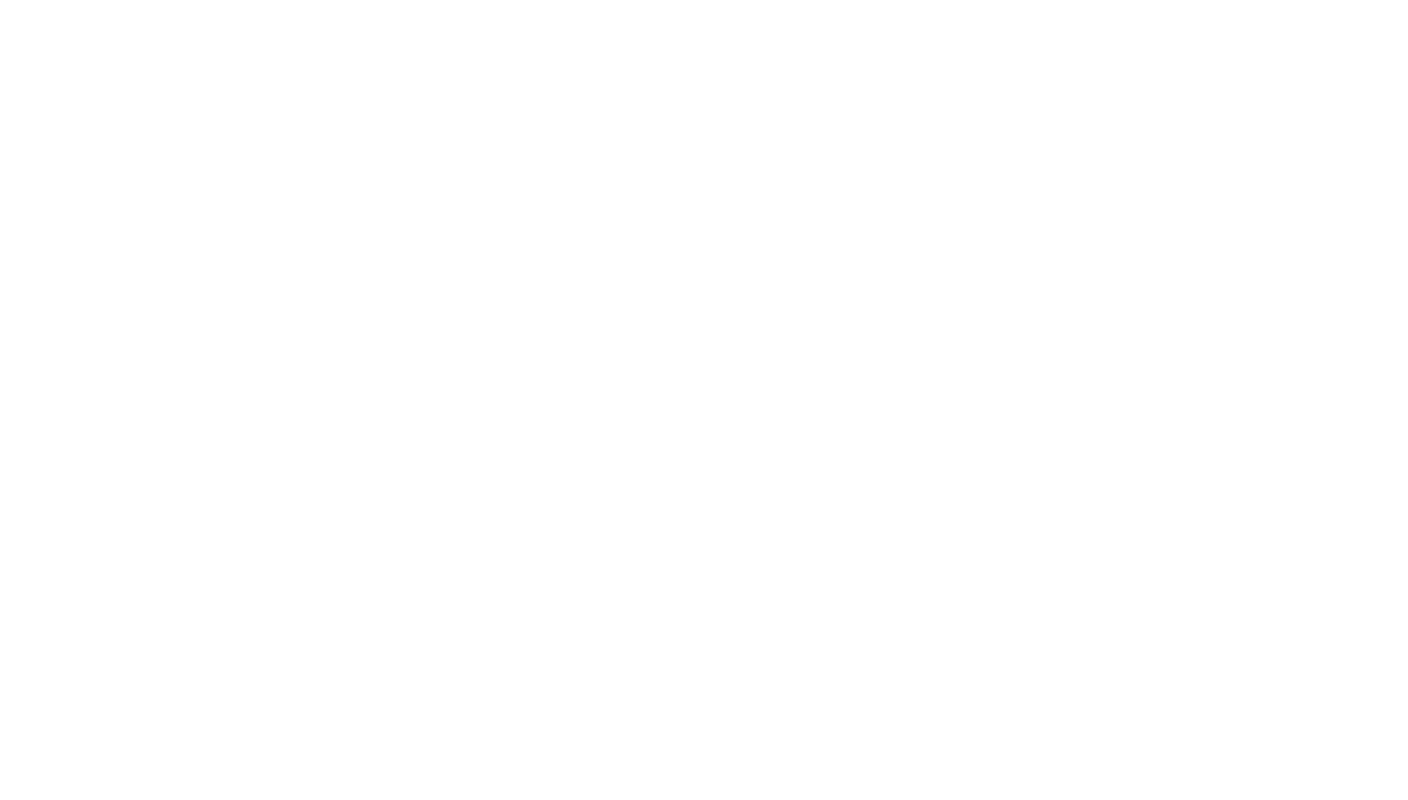
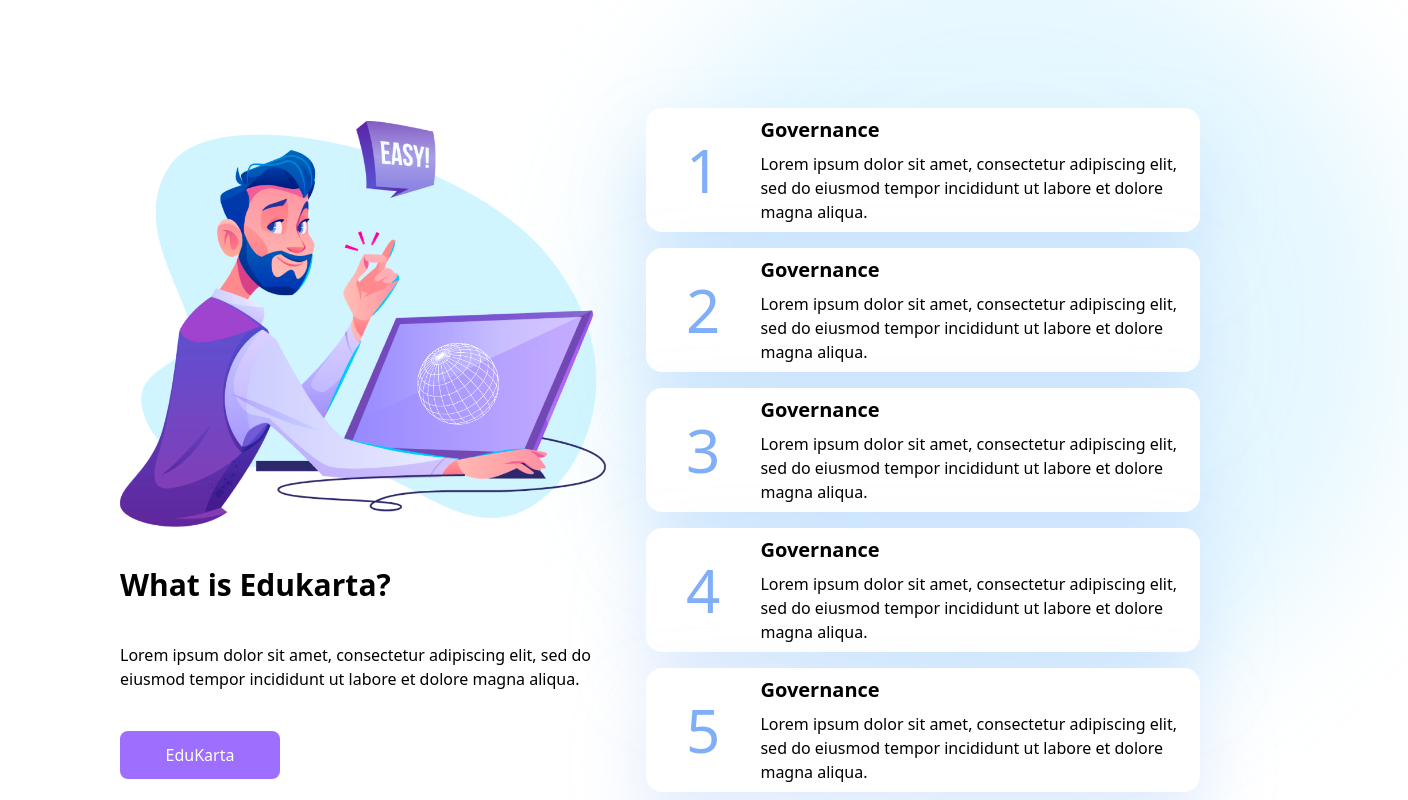
Before and after one commit to ialgen/edk-org-app, a Nuxt app: page / in a window 1280 px wide. Shown: the part 1360-2160 px from the top of the page, 1408 px wide, since content can reach past the window. Before the commit the page ends 1410 px from the top, so only its background shows below. Built offline with nearby package versions, Linux system fonts and the light colour scheme.

Commit message:
what is edukarta section

```diff
--- a/components/header/Home.vue
+++ b/components/header/Home.vue
@@ -7,7 +7,7 @@
             <div> Project </div>
             <div> Road Map </div>
             <div> EduToken </div>
-            <button class="bg-palette-ciel text-white pr-5 pl-5 pt-2 pb-2 rounded-2xl hover:bg-palette-bleu"> EduKarta </button>
+            <button class="bg-palette-ciel text-white pr-5 pl-5 pt-2 pb-2 rounded-lg hover:bg-palette-bleu"> EduKarta </button>
         </div>
     </header>
 </template>
--- a/pages/index.vue
+++ b/pages/index.vue
@@ -14,7 +14,9 @@
                 <p>
                     Lorem ipsum dolor sit amet, consectetur adipiscing elit, sed do eiusmod tempor incididunt ut labore et dolore magna aliqua.
                 </p>
-                <button class="pr-5 pl-5 pt-3 pb-3 border-2 border-palette-violet text-palette-violet rounded-2xl">Whitepaper</button>
+                <button class="pt-3 pb-3 border-2 border-palette-violet text-palette-violet rounded-2xl hover:bg-palette-violet hover:text-white">
+                    Whitepaper
+                </button>
             </div>
             <div class="hidden lg:block fill-current text-palette-violet opacity-80">
                 <svg height="500" width="500">
@@ -61,5 +63,71 @@
                 </div>
             </div>
         </div>
+        <div class="relative flex flex-col md:flex-row px-20 space-x-10 h-screen items-center">
+            <div class="absolute -right-32 -top-32 z-0">
+                <svg class="stroke-0 fill-current text-palette-cyan opacity-20 filter blur-3xl" height="800" width="800">
+                    <circle cx="400" cy="400" r="400" />
+                </svg>
+            </div>
+            <div class="flex flex-col space-y-10 z-50">
+                <img class="" src="~assets/what_is_edukarta.png">
+                <h2 class="text-3xl font-semibold">
+                    What is Edukarta?
+                </h2>
+                <p>
+                    Lorem ipsum dolor sit amet, consectetur adipiscing elit, sed do eiusmod tempor incididunt ut labore et dolore magna aliqua.
+                </p>
+                <button class="pt-3 pb-3 bg-palette-violet rounded-lg text-white w-40">
+                    EduKarta
+                </button>
+            </div>
+            <div class="flex flex-col space-y-4 z-50">
+                <div class="flex flex-row bg-white rounded-2xl py-2 filter drop-shadow-3xl items-center">
+                    <div class="flex items-center p-6 ml-4 text-6xl text-palette-ciel font-light">1</div>
+                    <div class="flex flex-col px-4 space-y-2">
+                        <h3 class="text-xl font-semibold">Governance</h3>
+                        <p>
+                            Lorem ipsum dolor sit amet, consectetur adipiscing elit, sed do eiusmod tempor incididunt ut labore et dolore magna aliqua.
+                        </p>
+                    </div>
+                </div>
+                <div class="flex flex-row bg-white rounded-2xl py-2 filter drop-shadow-3xl items-center">
+                    <div class="flex items-center p-6 ml-4 text-6xl text-palette-ciel font-light">2</div>
+                    <div class="flex flex-col px-4 space-y-2">
+                        <h3 class="text-xl font-semibold">Governance</h3>
+                        <p>
+                            Lorem ipsum dolor sit amet, consectetur adipiscing elit, sed do eiusmod tempor incididunt ut labore et dolore magna aliqua.
+                        </p>
+                    </div>
+                </div>
+                <div class="flex flex-row bg-white rounded-2xl py-2 filter drop-shadow-3xl items-center">
+                    <div class="flex items-center p-6 ml-4 text-6xl text-palette-ciel font-light">3</div>
+                    <div class="flex flex-col px-4 space-y-2">
+                        <h3 class="text-xl font-semibold">Governance</h3>
+                        <p>
+                            Lorem ipsum dolor sit amet, consectetur adipiscing elit, sed do eiusmod tempor incididunt ut labore et dolore magna aliqua.
+                        </p>
+                    </div>
+                </div>
+                <div class="flex flex-row bg-white rounded-2xl py-2 filter drop-shadow-3xl items-center">
+                    <div class="flex items-center p-6 ml-4 text-6xl text-palette-ciel font-light">4</div>
+                    <div class="flex flex-col px-4 space-y-2">
+                        <h3 class="text-xl font-semibold">Governance</h3>
+                        <p>
+                            Lorem ipsum dolor sit amet, consectetur adipiscing elit, sed do eiusmod tempor incididunt ut labore et dolore magna aliqua.
+                        </p>
+                    </div>
+                </div>
+                <div class="flex flex-row bg-white rounded-2xl py-2 filter drop-shadow-3xl items-center">
+                    <div class="flex items-center p-6 ml-4 text-6xl text-palette-ciel font-light">5</div>
+                    <div class="flex flex-col px-4 space-y-2">
+                        <h3 class="text-xl font-semibold">Governance</h3>
+                        <p>
+                            Lorem ipsum dolor sit amet, consectetur adipiscing elit, sed do eiusmod tempor incididunt ut labore et dolore magna aliqua.
+                        </p>
+                    </div>
+                </div>
+            </div>
+        </div>
     </div>
 </template>
--- a/tailwind.config.js
+++ b/tailwind.config.js
@@ -9,6 +9,9 @@
   darkMode: false, // or 'media' or 'class'
   theme: {
     extend: {
+      dropShadow: {
+        '3xl': '0 35px 35px rgba(128, 174, 249, 0.25)',
+      },
       colors: {
         blue: {
           edk: '#000366'
```
Also changed, not shown: assets/what_is_edukarta.png (added).
